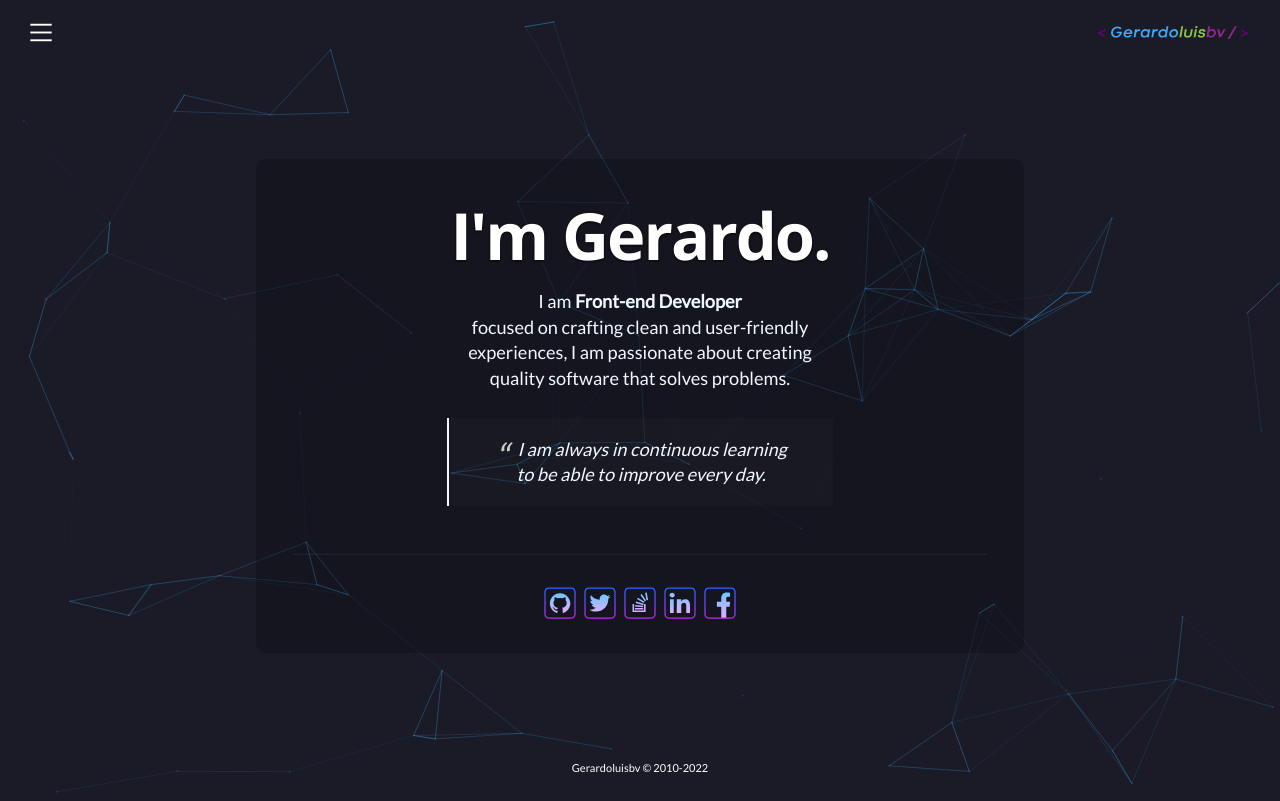
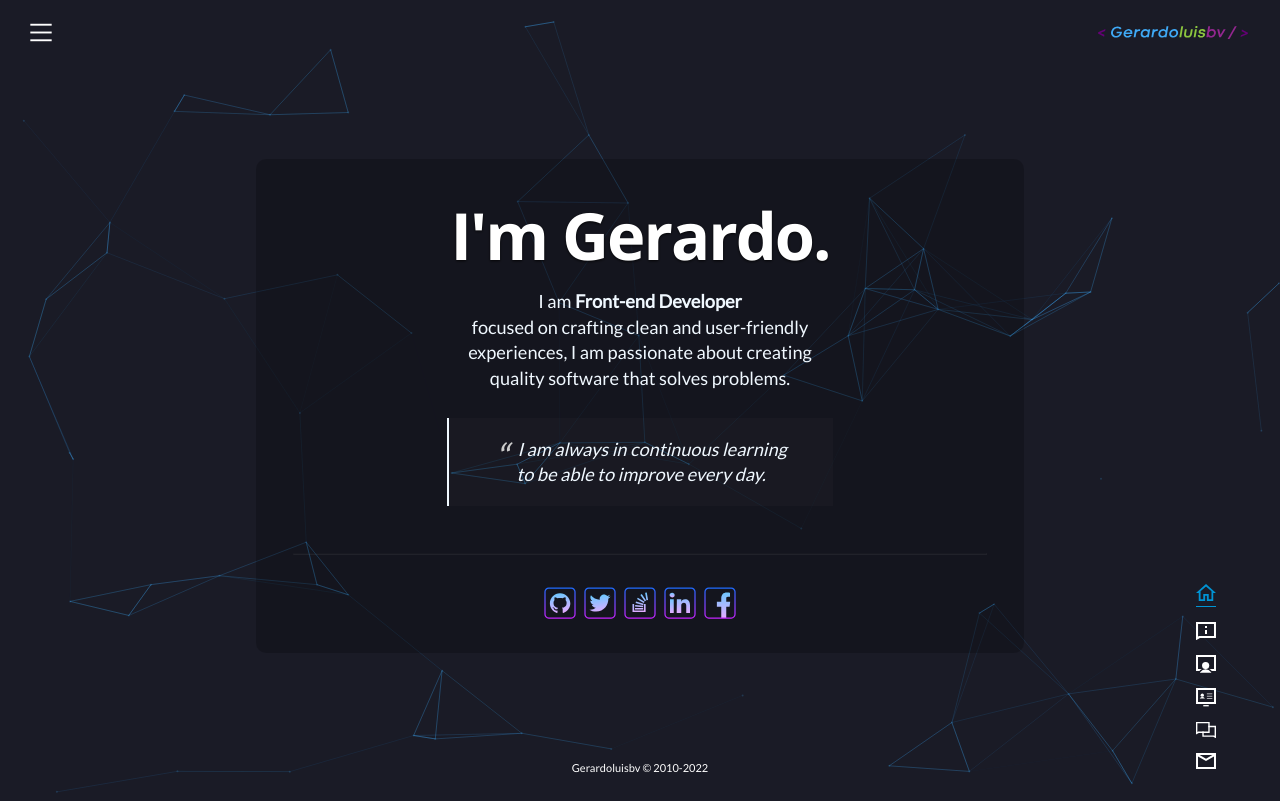
Before and after one commit to gerardoluisbv/portafolio-glbv, a React (Create React App) app: page / in a window 1280 px wide. Built offline with nearby package versions, Linux system fonts and the light colour scheme; a web font is replaced by a local one.

Commit message:
fix media query landscape

```diff
--- a/src/components/ui/BottomNavigation.js
+++ b/src/components/ui/BottomNavigation.js
@@ -74,7 +74,11 @@
 
     @media (orientation: landscape) {
 
-       display:none;
+        width: 100%;
+
+        flex-direction: column;
+
+
     }
 
 
@@ -89,7 +93,8 @@
 
 
 
-    @media (min-width: 990px) and (max-width: 1600px) {
+
+    @media (min-width: 990px) {
         flex-direction: column;
         justify-content: flex-end;
         align-items:end;
@@ -97,8 +102,16 @@
     }
 
 
+    @media (orientation: landscape) {
+
+        width: 95%;
+        flex-direction: column;
+        align-items:end;
+        position: relative;
+        bottom:0;
 
 
+    }
 
 
 `;
```
